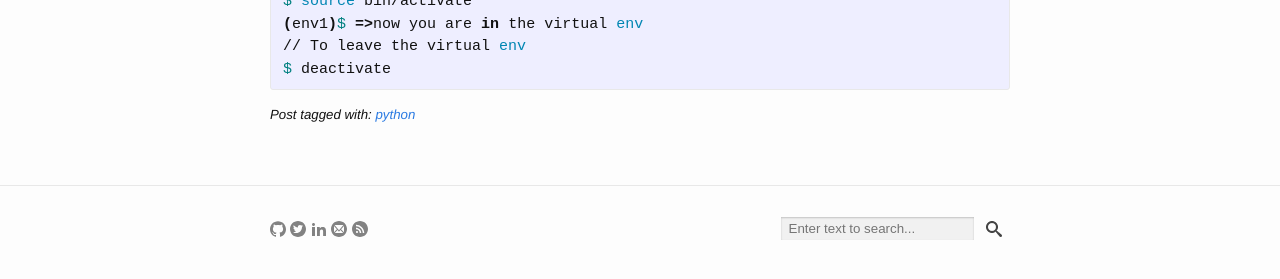
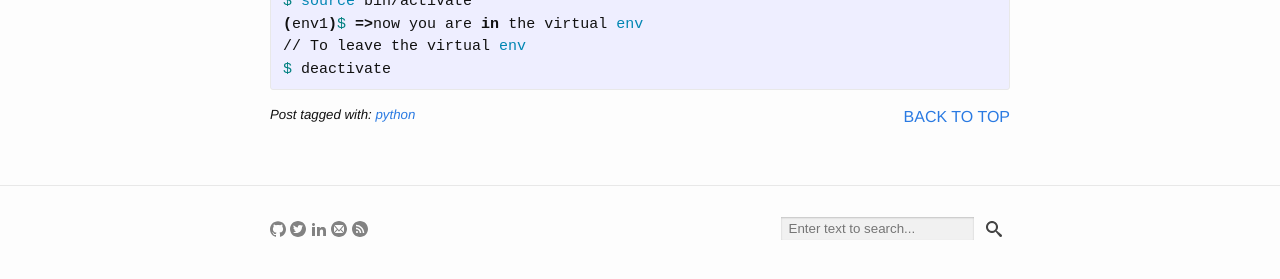
Before and after one commit to yuan-jiang/yuan-jiang.github.io, a Jekyll site: the page built from _posts/2015-11-16-quick-steps-of-using-python-virtualenv.md, in a window 1280 px wide. Shown: the part 376-655 px from the top of the page. Built offline with Jekyll 4.4.1, drawn with Linux system fonts in a browser that asks for light colours; comment, search, counter and statistics services are not loaded.

Commit message:
Added back to top link for posts

```diff
--- a/_layouts/default.html
+++ b/_layouts/default.html
@@ -4,6 +4,8 @@
   {% include head.html %}
 
   <body>
+
+    <a name="top"></a>
 
     {% include header.html %}
 
--- a/_layouts/post.html
+++ b/_layouts/post.html
@@ -1,7 +1,6 @@
 ---
 layout: default
 ---
-
 
 <article class="post" itemscope itemtype="http://schema.org/BlogPosting">
 
@@ -31,6 +30,7 @@ layout: default
 
   <div class="post-content" itemprop="articleBody">
     {{ content }}
+    <span style="float: right;"><a href="#top">BACK TO TOP</a></span>
     <h5><i>{{ tags_content }}</i></h5>
   </div>
 
```
